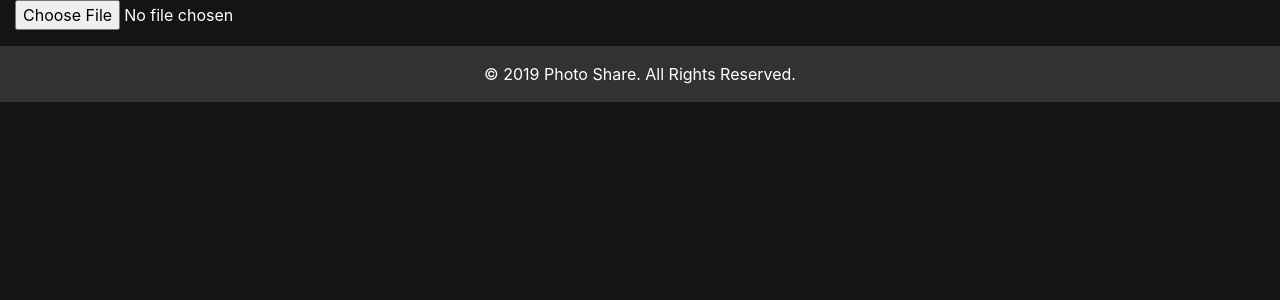
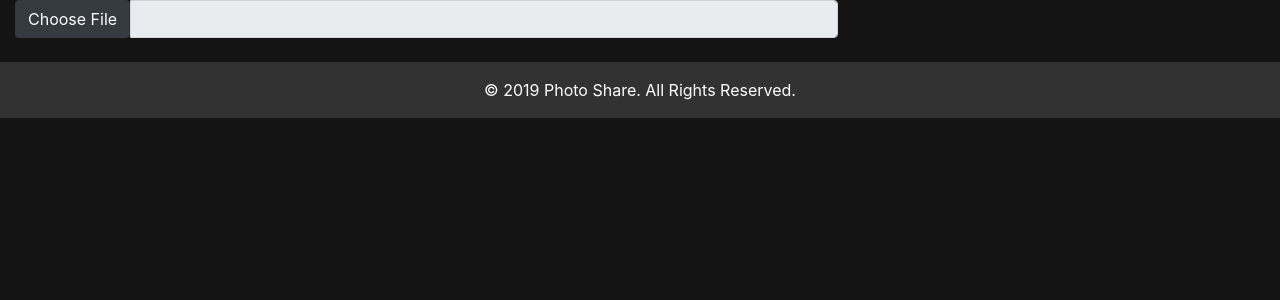
Before and after one commit to IndigoTale/SamplePhotoShare, a Flask app: page /upload in a window 1280 px wide. Shown: the part 66-366 px from the top of the page. Run offline with Flask 2, Linux system fonts and the light colour scheme; parts of the project's set-up code (start-up, migrations or seed data) failed here and were passed over; some libraries are stand-ins or nearby versions.

Commit message:
updateupdate

```diff
--- a/app/templates/upload.html
+++ b/app/templates/upload.html
@@ -52,8 +52,17 @@
     <div class="container-fluid">
         <div class="row">
             <div class="col-md-8">
-                <form id = "upload-form" action="" method="post" enctype="multipart/form-data">
-                    <input type="file" name="userfile" accept="image/*">
+                <form id="upload-form" action="/upload" method="post" enctype="multipart/form-data">
+                    <div class="input-group">
+                        <label class='input-group-btn'>
+                            <span class="btn btn-dark">
+                                Choose File
+                                <input type="file" style='display:none' class='uoloadFile' name="userfile"
+                                    accept="image/*">
+                            </span>
+                        </label>
+                        <input type="text" class="form-control" readonly="">
+                    </div>
                 </form>
             </div>
 
@@ -83,15 +92,15 @@
                 var reader = new FileReader();
                 reader.onloadend = function () {
                     uploadImage.src = reader.result;
-                    uploadImage.onload = function(){
+                    uploadImage.onload = function () {
                         var uploadForm = document.getElementById('upload-form')
                         var formWidth = uploadForm.clientWidth;
                         var imageHeight = uploadImage.naturalHeight;
                         var imageWidth = uploadImage.naturalWidth;
                         var resizeWidth = formWidth;
-                        var resizeHeight = resizeWidth * (imageHeight/imageWidth);
-                        console.log({imageHeight:imageHeight,imageWidth:imageWidth})
-                        console.log({resizeHeight:resizeHeight,resizeWidth:resizeWidth})
+                        var resizeHeight = resizeWidth * (imageHeight / imageWidth);
+                        console.log({ imageHeight: imageHeight, imageWidth: imageWidth })
+                        console.log({ resizeHeight: resizeHeight, resizeWidth: resizeWidth })
                         var img_src = $('<img>').attr({
                             src: uploadImage.src,
                             height: resizeHeight,
```
